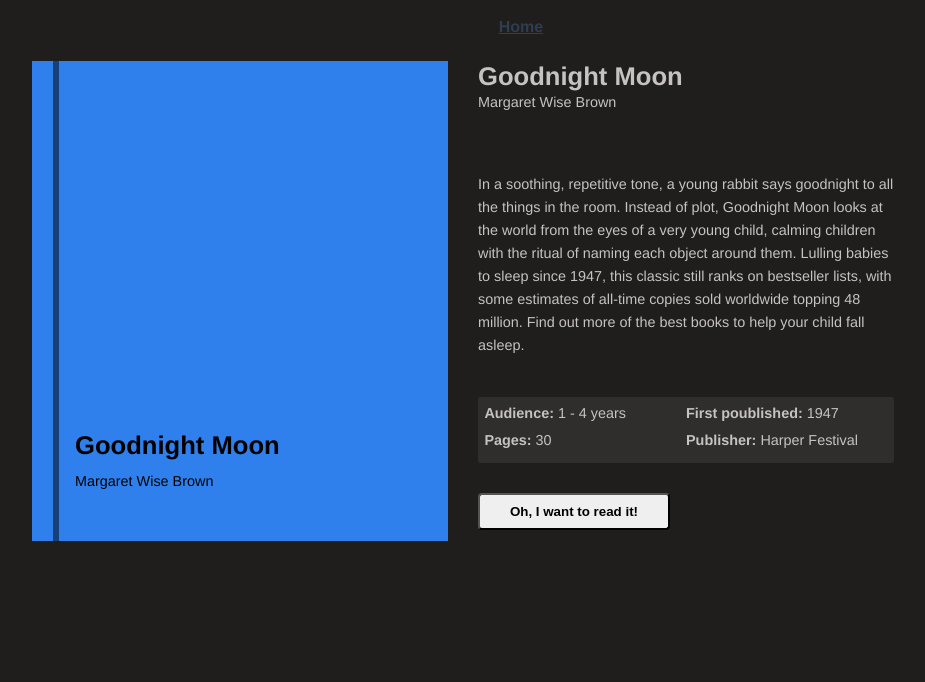
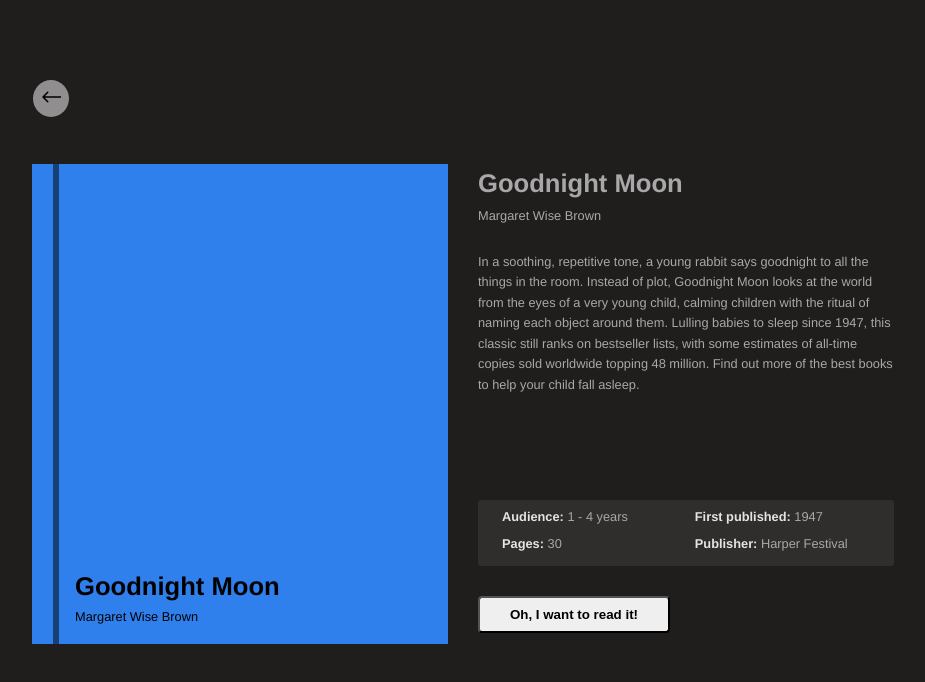
Before and after one commit to icasamoubica/eight-childrens-books, a Vue app: page /about/1 in a window 1280 px wide. Shown: the top 682 px of the page, without its empty margins (119-1044 px from the left). Built offline with nearby package versions, Linux system fonts and the light colour scheme.

Commit message:
finished with home button

```diff
--- a/src/App.vue
+++ b/src/App.vue
@@ -1,8 +1,5 @@
 <template>
   <div id="app">
-    <div id="nav">
-      <router-link to="/">Home</router-link>
-    </div>
     <router-view/>
   </div>
 </template>
@@ -16,31 +13,6 @@
   color: #2c3e50;
 }
 
-#nav {
-  padding: 10px;
-
-  a {
-    font-weight: bold;
-    color: #2c3e50;
-
-    &.router-link-exact-active {
-      color: #42b983;
-    }
-  }
-}
 
 
-h3 {
-    max-width: 70%;
-    font-size: 1.6rem;
-    margin: 0;
-    text-align: left;
-    margin-left: 1rem;
-}
-p {
-    font-size: 0.9rem;
-    margin-left: 1rem;
-    margin-bottom: 3rem;
-    text-align: left;
-}
 </style>
--- a/src/assets/childrensbooks.json
+++ b/src/assets/childrensbooks.json
@@ -8,7 +8,8 @@
         "pages" : 30,
         "plot" : "In a soothing, repetitive tone, a young rabbit says goodnight to all the things in the room. Instead of plot, Goodnight Moon looks at the world from the eyes of a very young child, calming children with the ritual of naming each object around them. Lulling babies to sleep since 1947, this classic still ranks on bestseller lists, with some estimates of all-time copies sold worldwide topping 48 million. Find out more of the best books to help your child fall asleep.",
         "audience" : "1 - 4 years",
-        "color" : "#2F80ED"
+        "color" : "#2F80ED",
+        "link" : ""
     },
     {
         "id": 2,
@@ -19,7 +20,8 @@
         "pages" : 26,
         "plot" : "In this classic children’s book, a caterpillar eats his way through a week’s worth of food before making his glorious transformation into a butterfly. With colorful artwork of tissue paper and paint, plus fun holes to stick tiny fingers through, this children’s classic touches on everything from counting to the days of the week to the life cycle of living things.",
         "audience" : "2 - 3 years",
-        "color" : "#27AE60"
+        "color" : "#27AE60",
+        "link" : ""
     },
     {
         "id": 3,
@@ -30,7 +32,8 @@
         "pages" : 256,
         "plot" : "Back on current bestseller lists, likely thanks to Disney’s recent movie adaptation, this groundbreaking 1962 novel features a heroine in a genre-bending science fiction–fantasy story about a girl tasked with traveling through space and time to save her scientist father—and the world. A forerunner of modern young-adult sci-fi and fantasy, including The Hunger Games and Harry Potter, and winner of the 1963 Newbery Medal, this story continues to thrill today. Check out more books you need to read before the movie version comes out.",
         "audience" : "10 - 14 years",
-        "color" : "#6FCF97"
+        "color" : "#6FCF97",
+        "link" : "https://www.bokus.com/bok/9781429915649/wrinkle-in-time/"
     },
     {
         "id": 4,
@@ -41,7 +44,8 @@
         "pages" : null,
         "plot" : "Imagine if you could create a whole world just with one crayon. That’s what happens to Harold, and his story has been sparking children’s imaginations since 1955. Harold is also a great problem-solver: For example, he draws a boat to climb into after he unintentionally draws an ocean. This simple but lovely story frequently ranks on lists of the best children’s books, including those from the National Education Association and School Library Journal.",
         "audience" : "4 - 8 years",
-        "color" : "#9B51E0"
+        "color" : "#9B51E0",
+        "link" : ""
     },
     {
         "id": 5,
@@ -52,7 +56,8 @@
         "pages" : 48,
         "plot" : "Ranking at number one on lists of best children’s books compiled by Scholastic, School Library Journal, and Time magazine, 1963’s Where the Wild Things Are is all about imagination. As in Harold and the Purple Crayon (not surprisingly, that book’s author was Sendak’s mentor), young Max creates a whole world for himself after he’s punished by being sent to his room. Eventually, though, he realizes the importance of his home and family. Its exploration of complex emotions, recognition of childhood struggles, and their resolution make this seemingly simple book rich with meaning.",
         "audience" : "4 - 8 years",
-        "color" : "#56CCF2"
+        "color" : "#56CCF2",
+        "link" : ""
     },
     {
         "id": 6,
@@ -63,7 +68,8 @@
         "pages" : 54,
         "plot" : "In this charming story the title heroine explores Paris with her classmates, then needs her appendix out! She’s the smallest in her class, but she’s also the bravest, and handles what could be a scary situation with fearlessness and confidence. The calming rhymes lend a sense of soothing to the tale as well. Ranking among the New York Public Library’s 100 Great Children’s Books, the original story sparked numerous sequels featuring the plucky Madeline. Read more awesome books to read with fierce female characters.",
         "audience" : "3 - 7 years",
-        "color" : "#F2C94C"
+        "color" : "#F2C94C",
+        "link" : ""
     },
     {
         "id": 7,
@@ -74,7 +80,8 @@
         "pages" : 72,
         "plot" : "Beatrix Potter’s classic children’s book with lovely illustrations make this little rabbit a mainstay of children’s literature over a hundred years later. In the first of many tales, mischievous Peter runs into danger when he disobeys his mother and ventures into the neighbor’s garden. A story about consequences, the playful tale is never scary and ranks at number two on Publishers Weekly‘s list of all-time bestselling children’s books. It’s amazing that it’s one of the iconic books that almost didn’t get published.",
         "audience" : "3 - 7 years",
-        "color" : "#F2994A"
+        "color" : "#F2994A",
+        "link" : ""
     },
     {
         "id": 8,
@@ -85,6 +92,7 @@
         "pages" : 192,
         "plot" : "Number one on the National Education Association‘s list of the best children’s books, this 1952 classic tells a tale of friendship featuring a spider named Charlotte, a pig named Wilbur, and a girl named Fern. But the cycle of life in this pastoral farm setting doesn’t just make for a sweet story—death does occur, although in a peaceful way. Caregivers should be aware of questions that may arise as children make the transition to reading literature with deeper themes, like this one. Find out the special joy of reading children’s books through grown-up eyes.",
         "audience" : "8 - 12 years",
-        "color" : "#EB5757"
+        "color" : "#EB5757",
+        "link" : ""
     }
 ]}
--- a/src/components/book.vue
+++ b/src/components/book.vue
@@ -22,7 +22,7 @@
 }
 </script>
 
-<style>
+<style lnag="scss">
 
 .book {
     color: whitesmoke;
@@ -30,8 +30,8 @@
     display: grid;
     grid-template-columns: 5% 1.5% auto;
     background-color: rgb(43, 20, 20);
-    height: 22rem;
-    width: 20rem;
+    height: 18rem;
+    width: 15rem;
 }
 .book:hover, .book:visited, .book:link, .book:active
 {
--- a/src/components/bookInfo.vue
+++ b/src/components/bookInfo.vue
@@ -8,10 +8,10 @@
             <p>{{book.plot}}</p>
         </div>
         <div class="info">
-            <p><em>Audience: </em>{{book.audience}}</p>
-            <p><em>First poublished: </em>{{book.year}}</p>
-            <p><em>Pages: </em>{{book.pages}}</p>
-            <p><em>Publisher: </em>{{book.publisher}}</p>
+            <p><em>Audience: </em> {{book.audience}}</p>
+            <p><em>First published: </em> {{book.year}}</p>
+            <p><em>Pages: </em> {{book.pages}}</p>
+            <p><em>Publisher: </em> {{book.publisher}}</p>
         </div>
         <button class="getIt">Oh, I want to read it!</button>
     </div>
@@ -20,7 +20,6 @@
 <script>
 export default {
     props: {
-
         book: Object
     }
 }
@@ -30,36 +29,37 @@
 .details {
     margin: 15px;
     display: grid;
-    grid-template-rows: 20% auto 20%10%;
+    grid-template-rows: 15% auto 20%10%;
 }
-
 .titleAndAuthor > * {
+    line-height: 1.8rem;
     margin-left: 0;
     margin-top: 0.3rem;
 }
-
 .description p {
     margin: 0;
     margin-top: 1rem;
     line-height: 1.6;
 }
 em {
+    color: rgb(228, 228, 228);
     font-style: normal;
     font-weight: 800;
 }
 .info {
     padding: 0.4rem;
+    padding-left: 1.5rem;
     border-radius: 3px;
     background-color: rgba(255,255,255,0.07);
-    max-height: 4.3rem;
+    max-height: 4.4rem;
     display: grid;
     grid-template-columns: 1fr 1fr;
     grid-template-rows: 1fr 1fr;
     margin-bottom: 1.9rem;
 }
-
 .info p {
     margin: 0;
+    padding: 0;
 }
 
 button {
@@ -68,8 +68,4 @@
     max-height: 2.3rem;
     border-radius: 4px;
 }
-
-
-
-
 </style>
--- a/src/views/About.vue
+++ b/src/views/About.vue
@@ -1,4 +1,18 @@
 <template>
+    <div class="aboutView">
+        <div id="nav">
+            <router-link class="goHome" to="/"><svg width="36" height="24" viewBox="0 0 24 24" fill="none" xmlns="http://www.w3.org/2000/svg">
+                                                    <g style="mix-blend-mode:darken">
+                                                    <path d="M3.46967 11.4697C3.17678 11.7626 3.17678 12.2374 3.46967 12.5303L8.24264 17.3033C8.53553 17.5962 9.01041 17.5962 9.3033 17.3033C9.59619 17.0104 9.59619 16.5355 9.3033 16.2426L5.06066 12L9.3033 7.75736C9.59619 7.46447 9.59619 6.98959 9.3033 6.6967C9.01041 6.40381 8.53553 6.40381 8.24264 6.6967L3.46967 11.4697ZM22 11.25L4 11.25L4 12.75L22 12.75L22 11.25Z" fill="black"/>
+                                                    </g>
+                                                    <g style="mix-blend-mode:darken">
+                                                    <circle cx="12" cy="12" r="12" fill="#C4C4C4"/>
+                                                    </g>
+                                                </svg>
+
+
+            </router-link>
+        </div>
         <div class="about" v-bind:style="{ padding : '0 8rem 0 8rem'}">
         <Book v-bind:book="getBook"
               v-bind:style="{ width : '26rem',
@@ -7,6 +21,7 @@
         <About v-bind:book="getBook"
                v-bind:style="{ width : '26rem',
                               height : '30rem'}"/>
+        </div>
     </div>
 </template>
 
@@ -27,13 +42,13 @@
 }
 </script>
 
-<style>
+<style lang="scss">
 .about {
     max-width: 52rem;
     background-color: rgb(32, 29, 29);
     display: grid;
     grid-template-columns: 1fr 1fr;
-        color: rgb(199, 194, 194);
+    color: rgb(168, 168, 168);
     line-height: 1.36rem;
 }
 
@@ -45,4 +60,34 @@
         grid-template-columns: 1fr;
     }
 }
+
+// home button
+#nav {
+  padding-top: 3rem;
+  padding-left: 7rem;
+  display: flex;
+  justify-content: left;
+  margin: 2rem;
+
+  .goHome {
+    color: black;
+    font-size: 2rem;
+    background-color: rgba(255,255,255,0.5);
+    border-radius: 50%;
+  }
+}
+h3 {
+    max-width: 70%;
+    font-size: 1.6rem;
+    margin: 0;
+    text-align: left;
+    margin-left: 1rem;
+}
+p {
+    font-size: 0.8rem;
+    margin-top: 0.5rem;
+    margin-left: 1rem;
+    margin-bottom: 1rem;
+    text-align: left;
+}
 </style>
--- a/src/views/Home.vue
+++ b/src/views/Home.vue
@@ -1,10 +1,13 @@
 <template>
   <div class="home">
-      <Book
-          v-for='singleBook in books'
-          v-bind:key='singleBook.id'
-          v-bind:book="singleBook"
-      />
+    <h3>8 Classic Childrens Books</h3>
+      <div class="books">
+        <Book
+            v-for='singleBook in books'
+            v-bind:key='singleBook.id'
+            v-bind:book="singleBook"
+        />
+      </div>
   </div>
 </template>
 
@@ -26,10 +29,25 @@
 }
 </script>
 <style>
-  .home {
+  .books {
     display: grid;
-    grid-template-columns: repeat(4, 1fr);
+    grid-template-columns: 1fr 1fr 1fr 1fr ;
     grid-template-rows: 1fr 1fr;
   }
 
+h3 {
+    max-width: 70%;
+    font-size: 1.2rem;
+    margin: 0;
+    text-align: left;
+    margin-left: 1rem;
+}
+p {
+    font-size: 0.8rem;
+    margin-top: 0.5rem;
+    margin-left: 1rem;
+    margin-bottom: 1rem;
+    text-align: left;
+}
+
 </style>
```
Lines whose indentation alone changed are shown as unchanged.
